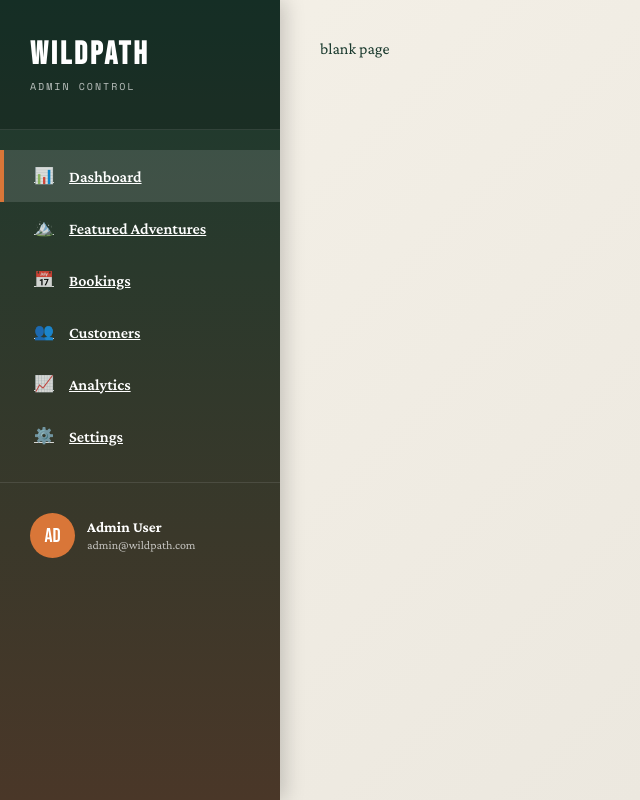
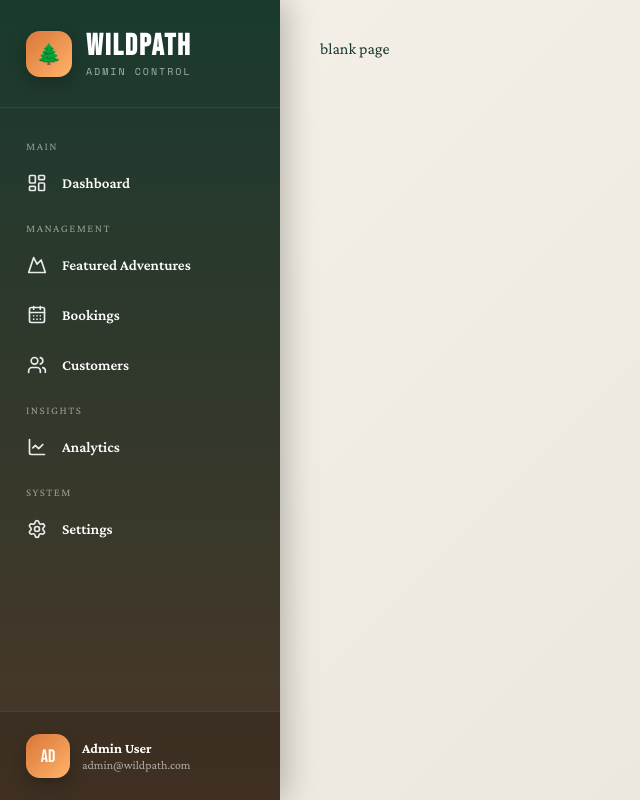
Before and after one commit to wissem2908/travel_agency, a PHP site: page /admin/blank.php in a window 1280 px wide. Shown: the whole page, without its empty margins (0-640 px from the left). Run offline with PHP 8.4, Linux system fonts and the light colour scheme.

Commit message:
modification design sidebar

```diff
--- a/admin/assets/css/main.css
+++ b/admin/assets/css/main.css
@@ -42,78 +42,126 @@
         .admin-layout.active {
             display: flex;
         }
-
 /* Sidebar */
 .sidebar {
     width: 280px;
-            background: linear-gradient(180deg, var(--forest-deep) 0%, var(--earth-dark) 100%);
+    background: linear-gradient(180deg, var(--forest-deep), var(--earth-dark));
     color: var(--white);
-            padding: 0;
     position: fixed;
     height: 100vh;
-            overflow-y: auto;
-            box-shadow: 4px 0 20px rgba(0, 0, 0, 0.2);
+    display: flex;
+    flex-direction: column;
+    box-shadow: 6px 0 30px rgba(0,0,0,0.25);
+    backdrop-filter: blur(8px);
 }
 
+/* Header */
 .sidebar-header {
-            padding: 35px 30px;
-            border-bottom: 1px solid rgba(255, 255, 255, 0.1);
-            background: rgba(0, 0, 0, 0.2);
+    padding: 28px 26px;
+    border-bottom: 1px solid rgba(255,255,255,0.08);
+}
+
+.brand {
+    display: flex;
+    align-items: center;
+    gap: 14px;
+}
+
+.brand-logo {
+    width: 46px;
+    height: 46px;
+    border-radius: 14px;
+    background: linear-gradient(135deg, var(--accent-orange), #ffb36b);
+    display: flex;
+    align-items: center;
+    justify-content: center;
+    font-size: 20px;
+    box-shadow: 0 6px 18px rgba(0,0,0,0.25);
 }
 
 .sidebar-header h2 {
     font-family: 'Bebas Neue', sans-serif;
-            font-size: 32px;
-            letter-spacing: 3px;
-            margin-bottom: 5px;
+    font-size: 30px;
+    letter-spacing: 2px;
+    margin: 0;
 }
 
 .sidebar-header p {
     font-family: 'Space Mono', monospace;
     font-size: 10px;
+    opacity: 0.6;
     letter-spacing: 2px;
-            opacity: 0.7;
     text-transform: uppercase;
 }
 
+/* Nav */
 .sidebar-nav {
-            padding: 20px 0;
+    padding: 18px 0;
+    flex: 1;
 }
 
 .nav-item {
-            padding: 16px 30px;
-            cursor: pointer;
-            transition: all 0.3s ease;
+    padding: 14px 26px;
     display: flex;
     align-items: center;
-            gap: 15px;
-            font-size: 16px;
-            border-left: 4px solid transparent;
+    gap: 14px;
+    font-size: 15px;
     font-weight: 600;
-            color:#fff;
-
+    color: #fff;
+    text-decoration: none;
+    position: relative;
+    transition: all 0.25s ease;
 }
 
+/* hover effect */
 .nav-item:hover {
-            background: rgba(255, 255, 255, 0.08);
-            border-left-color: var(--accent-orange);
+    background: rgba(255,255,255,0.07);
+    transform: translateX(4px);
 }
 
-        .nav-item.active {
-            background: rgba(255, 255, 255, 0.12);
-            border-left-color: var(--accent-orange);
+/* left active indicator modern */
+.nav-item::before {
+    content: "";
+    position: absolute;
+    left: 0;
+    top: 8px;
+    bottom: 8px;
+    width: 4px;
+    border-radius: 0 6px 6px 0;
+    background: transparent;
+    transition: all 0.25s ease;
 }
 
-        .nav-icon {
-            width: 20px;
-            height: 20px;
-            opacity: 0.8;
+.nav-item.active::before {
+    background: linear-gradient(var(--accent-orange), #ffb36b);
 }
 
+/* active state */
+.nav-item.active {
+    background: rgba(255,255,255,0.12);
+}
+
+/* icon styling */
+.nav-icon {
+    width: 22px;
+    height: 22px;
+    display: flex;
+    align-items: center;
+    justify-content: center;
+    opacity: 0.9;
+    font-size: 18px;
+}
+
+/* text */
+.nav-text {
+    flex: 1;
+}
+
+/* Footer */
 .sidebar-footer {
-            padding: 30px;
-            border-top: 1px solid rgba(255, 255, 255, 0.1);
-            margin-top: auto;
+    padding: 22px 26px;
+    border-top: 1px solid rgba(255,255,255,0.08);
+    background: rgba(0,0,0,0.15);
 }
 
 .user-info {
@@ -123,27 +171,49 @@
 }
 
 .user-avatar {
-            width: 45px;
-            height: 45px;
-            border-radius: 50%;
-            background: var(--accent-orange);
+    width: 44px;
+    height: 44px;
+    border-radius: 14px;
+    background: linear-gradient(135deg, var(--accent-orange), #ffb36b);
     display: flex;
     align-items: center;
     justify-content: center;
     font-family: 'Bebas Neue', sans-serif;
-            font-size: 20px;
+    font-size: 18px;
+    box-shadow: 0 6px 14px rgba(0,0,0,0.25);
 }
 
 .user-details h4 {
-            font-size: 15px;
-            margin-bottom: 3px;
+    font-size: 14px;
+    margin: 0;
 }
 
 .user-details p {
     font-size: 12px;
-            opacity: 0.7;
+    opacity: 0.6;
+    margin: 2px 0 0;
 }
 
+.nav-icon {
+    width: 22px;
+    height: 22px;
+    display: flex;
+    align-items: center;
+    justify-content: center;
+}
+
+.nav-icon svg {
+    width: 20px;
+    height: 20px;
+    stroke-width: 2;
+}
+
+.nav-section-title {
+    font-size: 11px;
+    letter-spacing: 1.5px;
+    opacity: 0.5;
+    padding: 14px 26px 6px;
+}
         /* Main Content */
         .main-content {
             margin-left: 280px;
--- a/admin/includes/footer.php
+++ b/admin/includes/footer.php
@@ -2,3 +2,17 @@
 
 </body>
 </html>
+<script src="https://cdnjs.cloudflare.com/ajax/libs/jquery/3.7.1/jquery.min.js" ></script>
+<script>
+$(document).on('click', '.sidebar-nav .nav-item', function () {
+    $('.sidebar-nav .nav-item').removeClass('active');
+    $(this).addClass('active');
+});
+
+
+</script>
+
+<script src="https://unpkg.com/lucide@latest"></script>
+<script>
+  lucide.createIcons();
+</script>
--- a/admin/includes/header.php
+++ b/admin/includes/header.php
@@ -1,13 +1,17 @@
 <!DOCTYPE html>
 <html lang="en">
+
 <head>
     <meta charset="UTF-8">
     <meta name="viewport" content="width=device-width, initial-scale=1.0">
     <title>Wildpath Adventures - Admin Panel</title>
     <link href="https://fonts.googleapis.com/css2?family=Bebas+Neue&family=Crimson+Pro:wght@400;600;700&family=Space+Mono:wght@400;700&display=swap" rel="stylesheet">
- <link rel="stylesheet" href="assets/css/main.css">
+    <link rel="stylesheet" href="assets/css/main.css">
 </head>
+
 <body>
+
+    <?php $currentPage = basename($_SERVER['PHP_SELF']); ?>
 
 
     <!-- Admin Layout -->
@@ -15,35 +19,56 @@
         <!-- Sidebar -->
         <aside class="sidebar">
             <div class="sidebar-header">
-                <h2>WILDPATH</h2>
-                <p>Admin Control</p>
+                <div class="brand">
+                    <div class="brand-logo">🌲</div>
+                    <div>
+                        <h2>WILDPATH</h2>
+                        <p>Admin Control</p>
+                    </div>
+                </div>
             </div>
+
             <nav class="sidebar-nav">
-                <a class="nav-item active" href="dashboard.php">
-                    <span class="nav-icon">📊</span>
-                    Dashboard
-</a>
-                <a class="nav-item" href="adventures.php">
-                    <span class="nav-icon">🏔️</span>
-                    Featured Adventures
+                <div class="nav-section">
+    <p class="nav-section-title">MAIN</p>
+                <a class="nav-item <?= ($currentPage == 'dashboard.php') ? 'active' : '' ?>" href="dashboard.php">
+                    <span class="nav-icon"><i data-lucide="layout-dashboard"></i></span>
+                    <span class="nav-text">Dashboard</span>
                 </a>
-                <a class="nav-item" href="bookings.php">
-                    <span class="nav-icon">📅</span>
-                    Bookings
+                </div>
+                <div class="nav-section">
+    <p class="nav-section-title">MANAGEMENT</p>
+                <a class="nav-item <?= ($currentPage == 'adventures.php') ? 'active' : '' ?>" href="adventures.php">
+                    <span class="nav-icon"><i data-lucide="mountain"></i></span>
+                    <span class="nav-text">Featured Adventures</span>
                 </a>
-                <a class="nav-item" href="customers.php">
-                    <span class="nav-icon">👥</span>
-                    Customers
+
+                <a class="nav-item <?= ($currentPage == 'bookings.php') ? 'active' : '' ?>" href="bookings.php">
+                    <span class="nav-icon"><i data-lucide="calendar-days"></i></span>
+                    <span class="nav-text">Bookings</span>
                 </a>
-                <a class="nav-item" href="analytics.php">
-                    <span class="nav-icon">📈</span>
-                    Analytics
+
+                <a class="nav-item <?= ($currentPage == 'customers.php') ? 'active' : '' ?>" href="customers.php">
+                    <span class="nav-icon"><i data-lucide="users"></i></span>
+                    <span class="nav-text">Customers</span>
                 </a>
-                <a class="nav-item" href="settings.php">
-                    <span class="nav-icon">⚙️</span>
-                    Settings
+                </div>
+                       <div class="nav-section">
+    <p class="nav-section-title">INSIGHTS</p>
+                <a class="nav-item <?= ($currentPage == 'analytics.php') ? 'active' : '' ?>" href="analytics.php">
+                    <span class="nav-icon"><i data-lucide="line-chart"></i></span>
+                    <span class="nav-text">Analytics</span>
                 </a>
+                       </div>
+                           <div class="nav-section">
+    <p class="nav-section-title">SYSTEM</p>
+                <a class="nav-item <?= ($currentPage == 'settings.php') ? 'active' : '' ?>" href="settings.php">
+                    <span class="nav-icon"><i data-lucide="settings"></i></span>
+                    <span class="nav-text">Settings</span>
+                </a>
+                           </div>
             </nav>
+
             <div class="sidebar-footer">
                 <div class="user-info">
                     <div class="user-avatar">AD</div>
```
Lines whose indentation alone changed are shown as unchanged.
